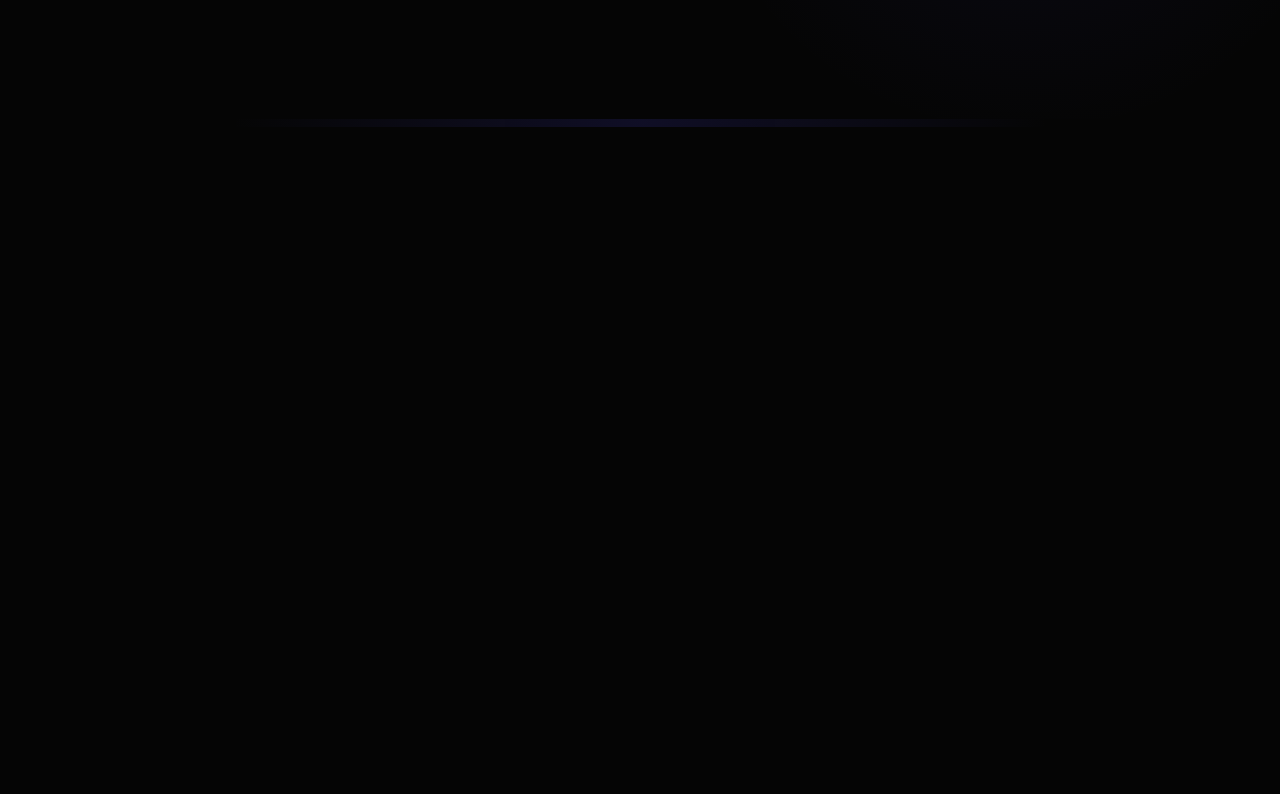
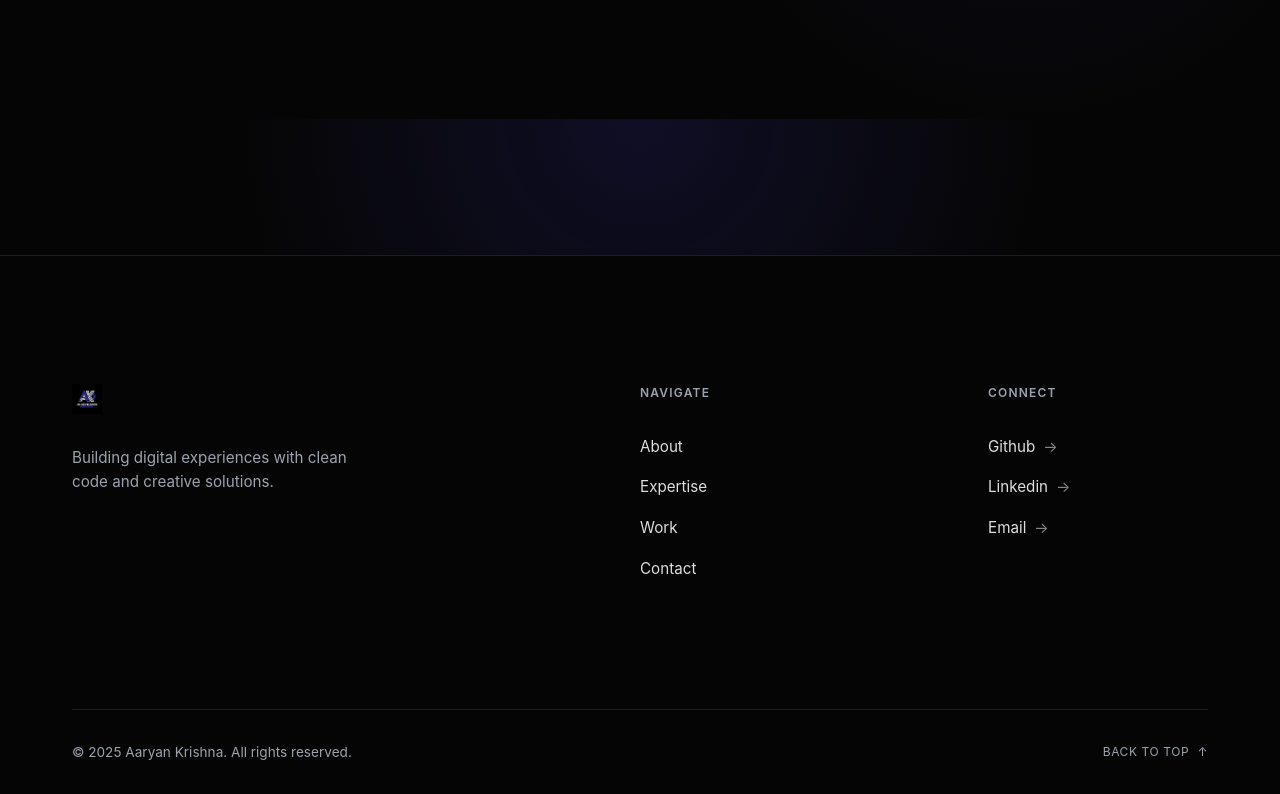
Before and after one commit to aaryan-codes56/portfolio, a React (Vite) app: page / in a window 1280 px wide. Shown: the part 4681-5475 px from the top of the page. Before the commit the page ends 4808 px from the top, so only its background shows below. Built offline with nearby package versions, Linux system fonts and the light colour scheme.

Commit message:
Feat: Add premium footer with navigation and socials

```diff
--- /dev/null
+++ b/src/components/Footer/Footer.css
@@ -0,0 +1,123 @@
+.footer {
+    background-color: var(--black);
+    padding: var(--spacing-xl) 0 2rem;
+    border-top: 1px solid var(--border-color);
+    margin-top: var(--spacing-xl);
+}
+
+.footer-content {
+    display: grid;
+    grid-template-columns: 2fr 1fr 1fr;
+    gap: var(--spacing-xl);
+    margin-bottom: var(--spacing-xl);
+}
+
+.footer-brand {
+    max-width: 300px;
+}
+
+.footer-logo {
+    margin-bottom: var(--spacing-md);
+    filter: brightness(1.2);
+}
+
+.footer-tagline {
+    color: var(--gray);
+    line-height: 1.6;
+    font-size: 0.95rem;
+}
+
+.footer-heading {
+    color: var(--gray);
+    font-size: 0.75rem;
+    letter-spacing: 0.1em;
+    text-transform: uppercase;
+    margin-bottom: var(--spacing-md);
+    font-weight: 600;
+}
+
+.footer-links {
+    list-style: none;
+    padding: 0;
+    display: flex;
+    flex-direction: column;
+    gap: 1rem;
+}
+
+.footer-links a {
+    color: var(--white);
+    text-decoration: none;
+    font-size: 0.95rem;
+    transition: color 0.3s ease;
+    display: inline-flex;
+    align-items: center;
+    gap: 0.5rem;
+}
+
+.footer-links a:hover {
+    color: var(--accent);
+}
+
+.footer-links .arrow {
+    transition: transform 0.3s ease;
+    opacity: 0.6;
+}
+
+.footer-links a:hover .arrow {
+    transform: translate(3px, -3px);
+    opacity: 1;
+}
+
+.footer-bottom {
+    border-top: 1px solid var(--border-color);
+    padding-top: 2rem;
+    display: flex;
+    justify-content: space-between;
+    align-items: center;
+    font-size: 0.85rem;
+    color: var(--gray);
+}
+
+.back-to-top {
+    background: none;
+    border: none;
+    color: var(--gray);
+    cursor: pointer;
+    font-size: 0.75rem;
+    letter-spacing: 0.05em;
+    text-transform: uppercase;
+    display: flex;
+    align-items: center;
+    gap: 0.5rem;
+    transition: color 0.3s ease;
+}
+
+.back-to-top:hover {
+    color: var(--white);
+}
+
+.back-to-top .arrow {
+    transition: transform 0.3s ease;
+}
+
+.back-to-top:hover .arrow {
+    transform: translateY(-3px);
+}
+
+@media (max-width: 768px) {
+    .footer-content {
+        grid-template-columns: 1fr;
+        gap: var(--spacing-lg);
+    }
+
+    .footer-bottom {
+        flex-direction: column;
+        gap: 1rem;
+        text-align: center;
+        align-items: center;
+    }
+
+    .footer-brand {
+        max-width: 100%;
+    }
+}
--- /dev/null
+++ b/src/components/Footer/Footer.jsx
@@ -0,0 +1,57 @@
+import React from 'react';
+import './Footer.css';
+import logo from '../../assets/logo.png';
+
+const Footer = () => {
+    const scrollToTop = () => {
+        window.scrollTo({
+            top: 0,
+            behavior: 'smooth'
+        });
+    };
+
+    return (
+        <footer className="footer">
+            <div className="container">
+                <div className="footer-content">
+                    <div className="footer-brand">
+                        <div className="footer-logo">
+                            <img src={logo} alt="AK Logo" style={{ height: '30px', width: 'auto' }} />
+                        </div>
+                        <p className="footer-tagline">
+                            Building digital experiences with clean code and creative solutions.
+                        </p>
+                    </div>
+
+                    <div className="footer-nav">
+                        <h4 className="footer-heading">NAVIGATE</h4>
+                        <ul className="footer-links">
+                            <li><a href="#about">About</a></li>
+                            <li><a href="#skills">Expertise</a></li>
+                            <li><a href="#work">Work</a></li>
+                            <li><a href="#contact">Contact</a></li>
+                        </ul>
+                    </div>
+
+                    <div className="footer-connect">
+                        <h4 className="footer-heading">CONNECT</h4>
+                        <ul className="footer-links">
+                            <li><a href="https://github.com/aaryan-codes56" target="_blank" rel="noopener noreferrer">Github <span className="arrow">→</span></a></li>
+                            <li><a href="https://linkedin.com" target="_blank" rel="noopener noreferrer">Linkedin <span className="arrow">→</span></a></li>
+                            <li><a href="mailto:hello@aaryankrishna.com">Email <span className="arrow">→</span></a></li>
+                        </ul>
+                    </div>
+                </div>
+
+                <div className="footer-bottom">
+                    <p className="copyright">&copy; {new Date().getFullYear()} Aaryan Krishna. All rights reserved.</p>
+                    <button onClick={scrollToTop} className="back-to-top">
+                        BACK TO TOP <span className="arrow">↑</span>
+                    </button>
+                </div>
+            </div>
+        </footer>
+    );
+};
+
+export default Footer;
--- a/src/pages/Home.jsx
+++ b/src/pages/Home.jsx
@@ -4,6 +4,7 @@ import About from '../components/About/About';
 import Work from '../components/Work/Work';
 import Skills from '../components/Skills/Skills';
 import Contact from '../components/Contact/Contact';
+import Footer from '../components/Footer/Footer';
 
 const Home = () => {
     return (
@@ -13,6 +14,7 @@ const Home = () => {
             <Work />
             <Skills />
             <Contact />
+            <Footer />
         </main>
     );
 };
```
